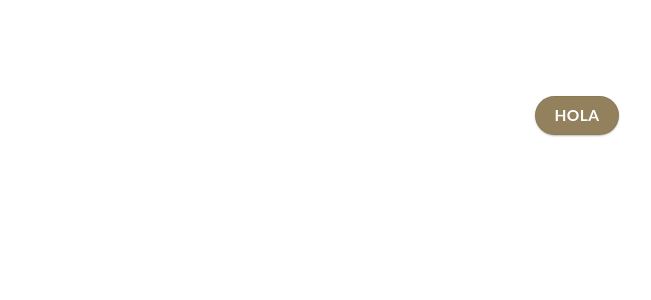
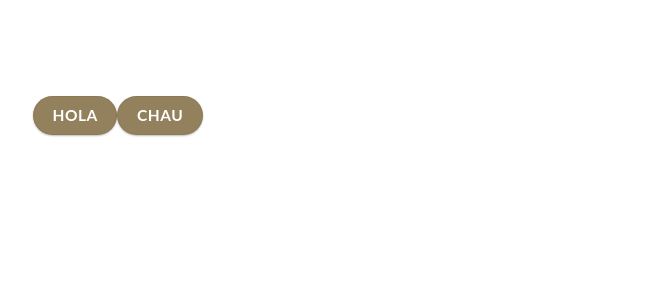
Before and after one commit to rodrigotosti/helados-pappete, a Next.js app: page / in a window 1280 px wide. Shown: the top 300 px of the page, without its empty margins (63-714 px from the left). Built offline with nearby package versions, Linux system fonts and the light colour scheme.

Commit message:
feat: HOC example

```diff
--- a/app/page.tsx
+++ b/app/page.tsx
@@ -1,4 +1,5 @@
 import Button from "../src/components/Button/Button";
+import FlexContainer from "../src/components/Layout/FlexContainer/FlexContainer";
 
 export default function Home() {
   const test = () => {
@@ -6,8 +7,15 @@ export default function Home() {
   };
 
   return (
-    <main className="flex min-h-screen flex-col items-center justify-between p-24 bg-white">
-      <Button onClick={test} label="HOLA" modifier="with-background"></Button>
+    <main className="min-h-screen p-24 bg-white">
+      <FlexContainer type="row">
+        <Button onClick={test} modifier="with-background">
+          Hola
+        </Button>
+        <Button onClick={test} modifier="with-background">
+          Chau
+        </Button>
+      </FlexContainer>
     </main>
   );
 }
--- a/src/components/Button/Button.tsx
+++ b/src/components/Button/Button.tsx
@@ -1,16 +1,16 @@
-import React, { FC, useMemo } from "react";
+import { FC, ReactNode, useMemo } from "react";
 import buttonStyles from "./Button.module.css";
 
 type ButtonProps = {
   onClick: (params: any) => void;
-  label: string;
+  children: ReactNode;
   state?: "disabled" | "loading";
   modifier?: "default" | "with-background" | "footer";
 };
 
 const Button: FC<ButtonProps> = ({
   onClick,
-  label,
+  children,
   state,
   modifier = "default",
 }) => {
@@ -25,7 +25,7 @@ const Button: FC<ButtonProps> = ({
     return modifierString;
   }, [modifier, state]);
 
-  return <button className={styleClasses}>{label}</button>;
+  return <button className={styleClasses}>{children}</button>;
 };
 
 export default Button;
--- /dev/null
+++ b/src/components/Layout/FlexContainer/FlexContainer.tsx
@@ -0,0 +1,12 @@
+import { FC, ReactNode } from "react";
+
+type FlexContainerProps = {
+  children: ReactNode;
+  type: "column" | "row";
+};
+
+const FlexContainer: FC<FlexContainerProps> = ({ children, type }) => {
+  return <div style={{ display: "flex", flexDirection: type }}>{children}</div>;
+};
+
+export default FlexContainer;
```
